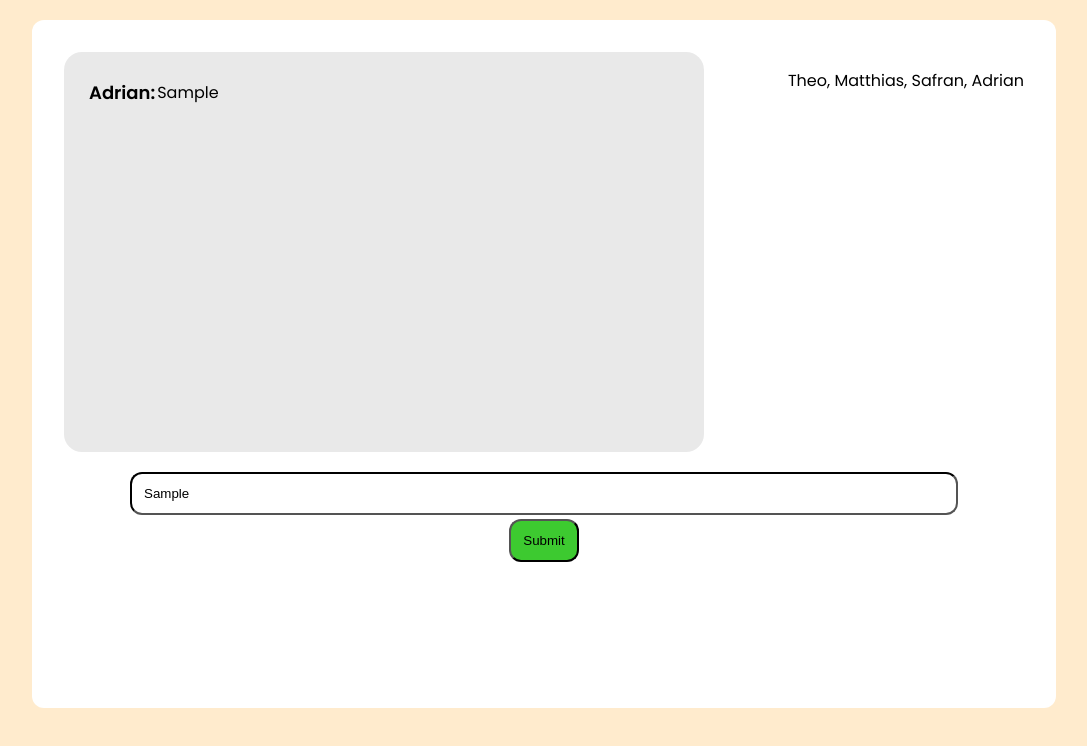
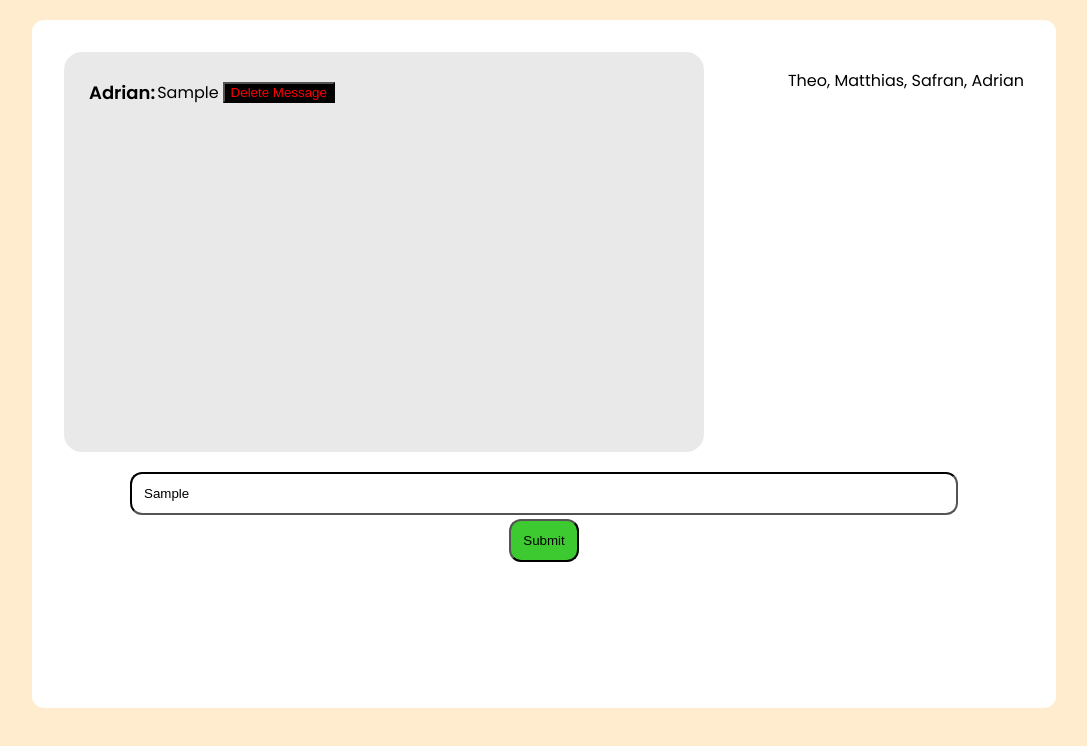
Before and after one commit to adrian-on-github/js_livechat, a plain HTML site: page index.html in a window 1280 px wide. Both pictures are taken after typing "Sample" into the empty fields and a click on the input 639 px from the left and 540 px from the top of the page. Shown: the whole page, without its empty margins (96-1183 px from the left). Drawn offline with Linux system fonts and the light colour scheme.

Commit message:
delete button

```diff
--- a/livechat.js
+++ b/livechat.js
@@ -77,10 +77,23 @@ class livechat {
   }
 
   _nachricht_erstellen(message) {
+    this._nachricht_length_check();
+
     const timestamp = new Date();
 
     const userNachricht = document.createElement("div");
     userNachricht.setAttribute("class", "row");
+    userNachricht.setAttribute("id", `${timestamp}`);
+
+    const delete_button = document.createElement("button");
+    delete_button.setAttribute("class", "del");
+    delete_button.textContent = "Delete Message";
+    delete_button.addEventListener("click", (e) => {
+      e.preventDefault();
+      const del = document.querySelector("#chatLayout");
+      const row = document.getElementById(timestamp);
+      del.removeChild(row);
+    });
 
     const userName_element = document.createElement("h1");
     const message_element = document.createElement("p");
@@ -91,6 +104,7 @@ class livechat {
 
     userNachricht.insertAdjacentElement("afterbegin", userName_element);
     userNachricht.insertAdjacentElement("beforeend", message_element);
+    message_element.insertAdjacentElement("afterend", delete_button);
 
     const messageObject = {
       name: this.userName,
@@ -100,10 +114,11 @@ class livechat {
 
     this.messages.push(messageObject);
 
-    this.messages.forEach((e) => {
-      console.log(e.timestamp);
-    });
+    const layout = document.querySelector("#chatLayout");
+    layout.insertAdjacentElement("afterbegin", userNachricht);
+  }
 
+  _nachricht_length_check() {
     if (this.messages.length >= 5) {
       this.messages.sort((message_a, message_b) => {
         if (message_a.timestamp > message_b.timestamp) {
@@ -113,12 +128,8 @@ class livechat {
         }
       });
       this.messages.splice(0, 2);
-      this.anzeigen();
       console.log(this.messages);
     }
-
-    const layout = document.querySelector("#chatLayout");
-    layout.insertAdjacentElement("afterbegin", userNachricht);
   }
 
   anzeigen() {
--- a/style.css
+++ b/style.css
@@ -81,3 +81,11 @@
   justify-content: start;
   align-items: center;
 }
+
+.del {
+  background-color: #000;
+  color: red;
+  min-width: 12px;
+  min-height: 8px;
+  margin: 4px;
+}
```
